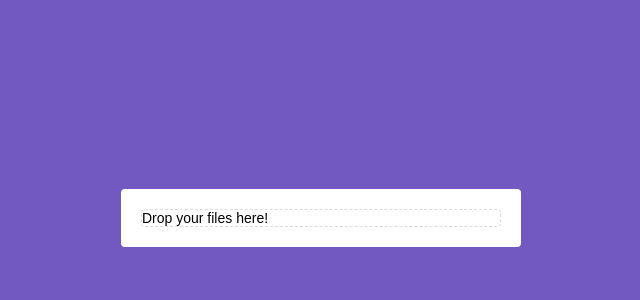
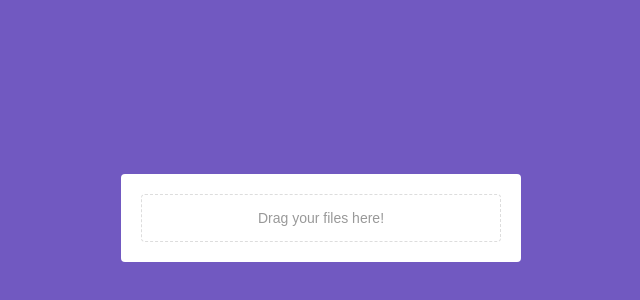
Before and after one commit to psatler/image-uploader, a React (Create React App) app in the folder frontend/: page / in a window 1280 px wide. Shown: the part 182-482 px from the top of the page, without its empty margins (319-959 px from the left). Built offline with nearby package versions, Linux system fonts and the light colour scheme.

Commit message:
:sparkles: feat: add UploadMessage component and its styles

```diff
--- a/frontend/src/components/Upload/index.js
+++ b/frontend/src/components/Upload/index.js
@@ -4,6 +4,20 @@ import Dropzone from 'react-dropzone'
 import { DropContainer, UploadMessage } from './styles'
 
 class Upload extends Component {
+  renderDragMessage = (isDragActive, isDragReject) => {
+    if(!isDragActive) {
+      return <UploadMessage>Drag your files here!</UploadMessage>
+    }
+
+    if(isDragReject) {
+      return <UploadMessage type="error">File not supported!</UploadMessage>
+    }
+
+    // if drag is active, but not rejected (so files are supported, the user can release/drop them)
+    return <UploadMessage type="success">You can drop the files here!!!</UploadMessage>
+  }
+
+
   render() {
     return (
       <Dropzone accept="image/*" onDropAccepted={() => {}}>
@@ -14,7 +28,7 @@ class Upload extends Component {
             isDragReject={isDragReject}
           >
            <input {...getInputProps()} />
-           Drop your files here!
+           {this.renderDragMessage(isDragActive, isDragReject)}
           </DropContainer>
         )}
       </Dropzone>
--- a/frontend/src/components/Upload/styles.js
+++ b/frontend/src/components/Upload/styles.js
@@ -23,4 +23,18 @@ export const DropContainer = styled.div.attrs({
     ${props => props.isDragReject && dragReject};
 `;
 
-export const UploadMessage = styled.p``;
+
+// for the Upload Component
+const messageColors = {
+    default: '#999',
+    error: '#e57878',
+    success: '#78e5d5',
+};
+
+export const UploadMessage = styled.p`
+    display: flex;
+    color: ${props => messageColors[props.type || "default"]};
+    justify-content: center;
+    align-items: center;
+    padding: 15px 0;
+`;
```
